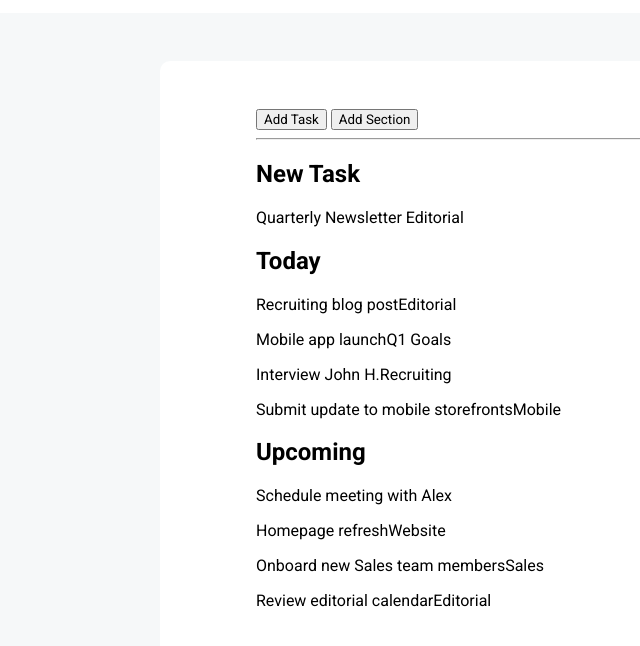
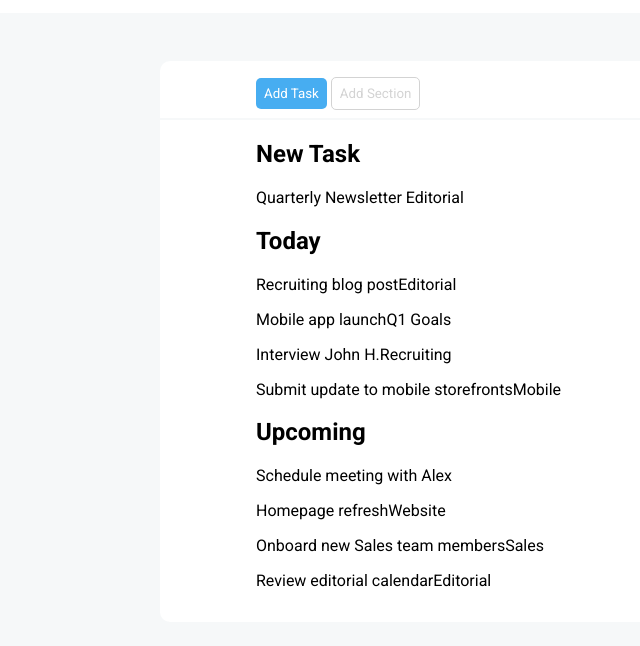
Before and after one commit to Giulia-Ciampelli/html-css-toboolist, a plain HTML site: page index.html in a window 1280 px wide. Shown: the part 68-714 px from the top of the page, without its empty margins (0-640 px from the left). Drawn offline with Linux system fonts and the light colour scheme.

Commit message:
stylize options section

```diff
--- a/style.css
+++ b/style.css
@@ -38,10 +38,33 @@ main {
     background-color: white;
     margin: 3rem 10rem 0rem;
     border-radius: 10px;
-    padding: 3rem 6rem;
+    padding: 1rem 6rem;
 }
 
 /* sezione opzioni */
+.blue-button {
+    background-color: var(--blue-button);
+    color: white;
+    border-radius: 5px;
+    border: none;
+    padding: 8px;
+    vertical-align: middle;
+}
+
+.grey-button {
+    background-color: white;
+    color: lightgray;
+    border-radius: 5px;
+    border: 1px solid;
+    padding: 8px;
+    vertical-align: middle;
+}
+
+hr {
+    border: 1px solid var(--background);
+    margin-left: -6rem;
+    margin-right: -6rem;
+}
 
 /* sezione new task */
 
```
